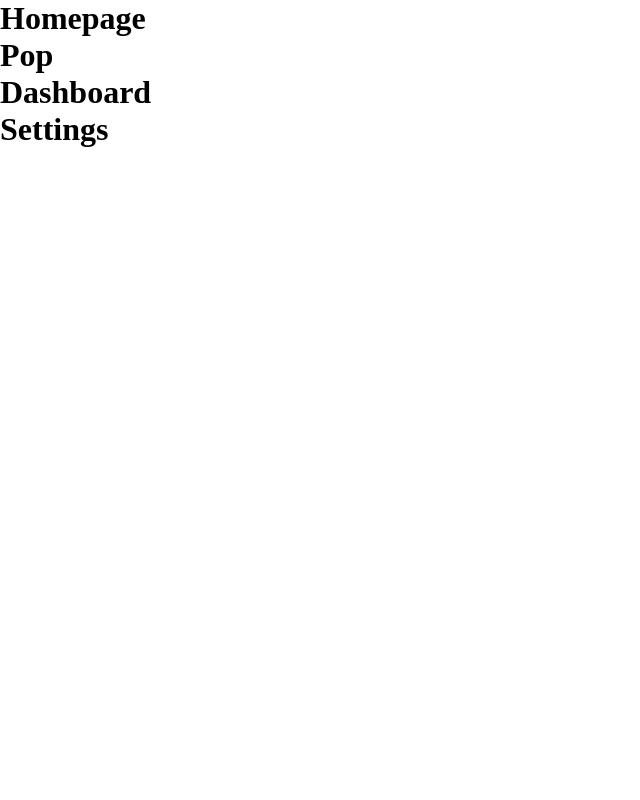
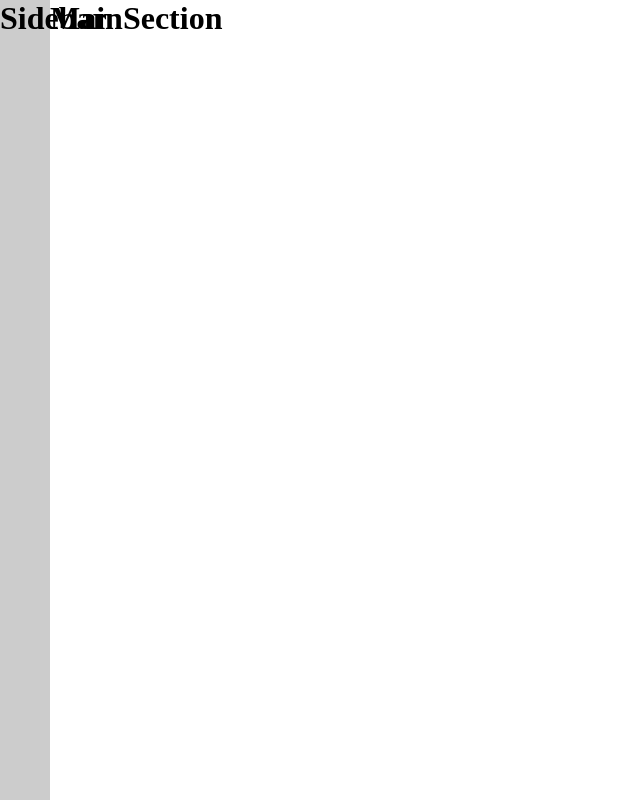
Before and after one commit to JAHONGIR95/Food_project, a React (Create React App) app: page / in a window 1280 px wide. Shown: the whole page, without its empty margins (0-640 px from the left). Built offline with nearby package versions, Linux system fonts and the light colour scheme.

Commit message:
main sectio and sidebar is linked together

```diff
--- a/src/App.js
+++ b/src/App.js
@@ -1,4 +1,9 @@
-import { Homepage, Pop, Dashboard, Settings } from "./Pages";
+import {
+  Homepage,
+  // Pop,
+  // Dashboard,
+  // Settings
+ } from "./Pages";
 
 import "./Assets/styles/App.scss";
 
@@ -6,9 +11,9 @@ function App() {
   return (
     <div>
       <Homepage/>
-      <Pop/>
-      <Dashboard/>
-      <Settings/>
+      {/* <Pop/> */}
+      {/* <Dashboard/> */}
+      {/* <Settings/> */}
     </div>
   );
 }
--- /dev/null
+++ b/src/Containers/MainSection/MainSection.js
@@ -0,0 +1,12 @@
+import './MainSection.scss';
+
+const MainSection = () => {
+    return (
+        <div className="main-section">
+
+            <h1>MainSection</h1>
+        </div>
+    )
+}
+
+export default MainSection;
--- /dev/null
+++ b/src/Containers/MainSection/MainSection.scss
@@ -0,0 +1,3 @@
+.main-section{
+    padding-left: 50px;
+}
--- a/src/Containers/Sidebar/Sidebar.js
+++ b/src/Containers/Sidebar/Sidebar.js
@@ -1,7 +1,12 @@
+import './Sidebar.scss'
+
 const Sidebar = () => {
 
     return(
-        <h1>Sidebar</h1>
+        <div className="sidebar">
+
+            <h1>Sidebar</h1>
+        </div>
     )
 }
 
--- a/src/Containers/Sidebar/Sidebar.scss
+++ b/src/Containers/Sidebar/Sidebar.scss
@@ -0,0 +1,9 @@
+.sidebar{
+    position: fixed;
+    top: 0;
+    left: 0;
+    height: 100vh;
+    min-height: 100vh;
+    background-color: #ccc;
+    width: 50px;
+}
--- a/src/Pages/Homepage.js
+++ b/src/Pages/Homepage.js
@@ -1,8 +1,14 @@
+import Sidebar from '../Containers/Sidebar/Sidebar';
+import MainSection from '../Containers/MainSection/MainSection';
+
 import './Pages.scss';
 
 const Homepage = () => {
     return (
-        <h1>Homepage</h1>
+        <div className="homepage">
+            <Sidebar/>
+            <MainSection/>
+        </div>
     )
 }
 
```
